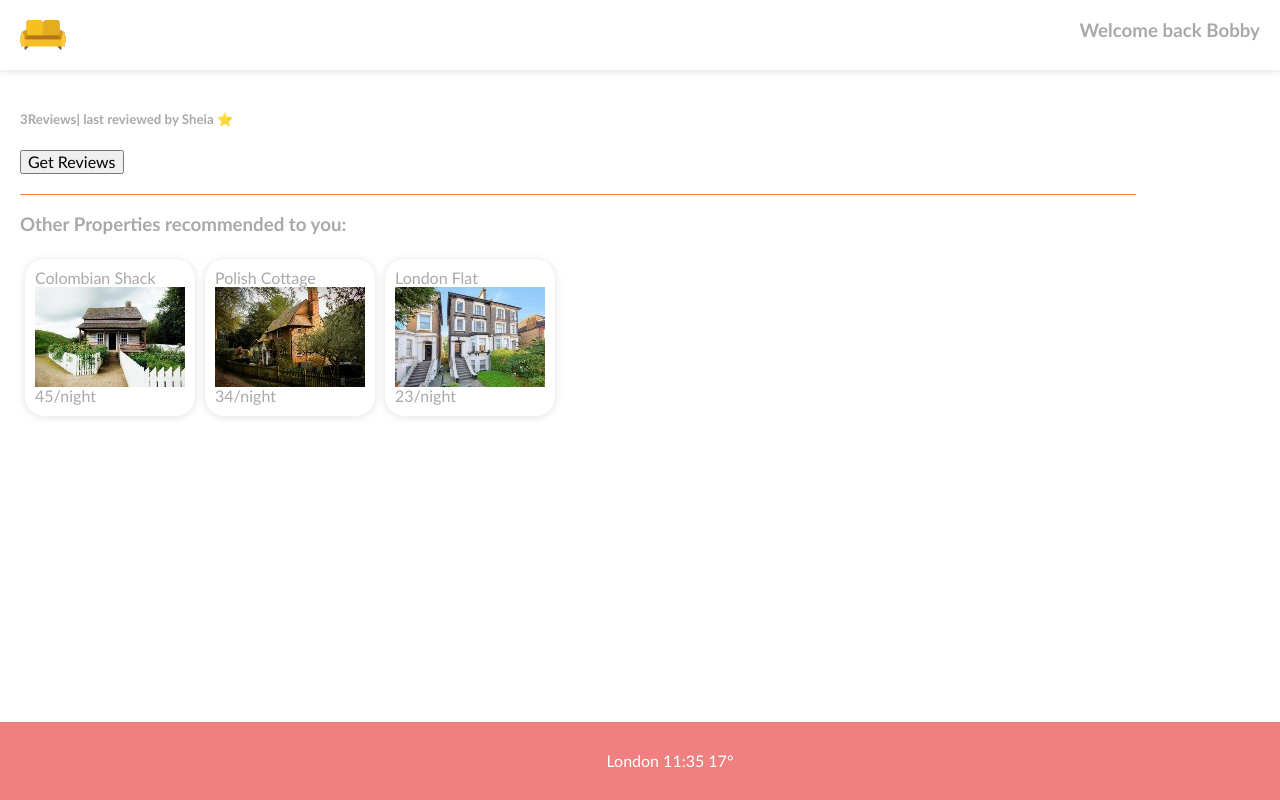
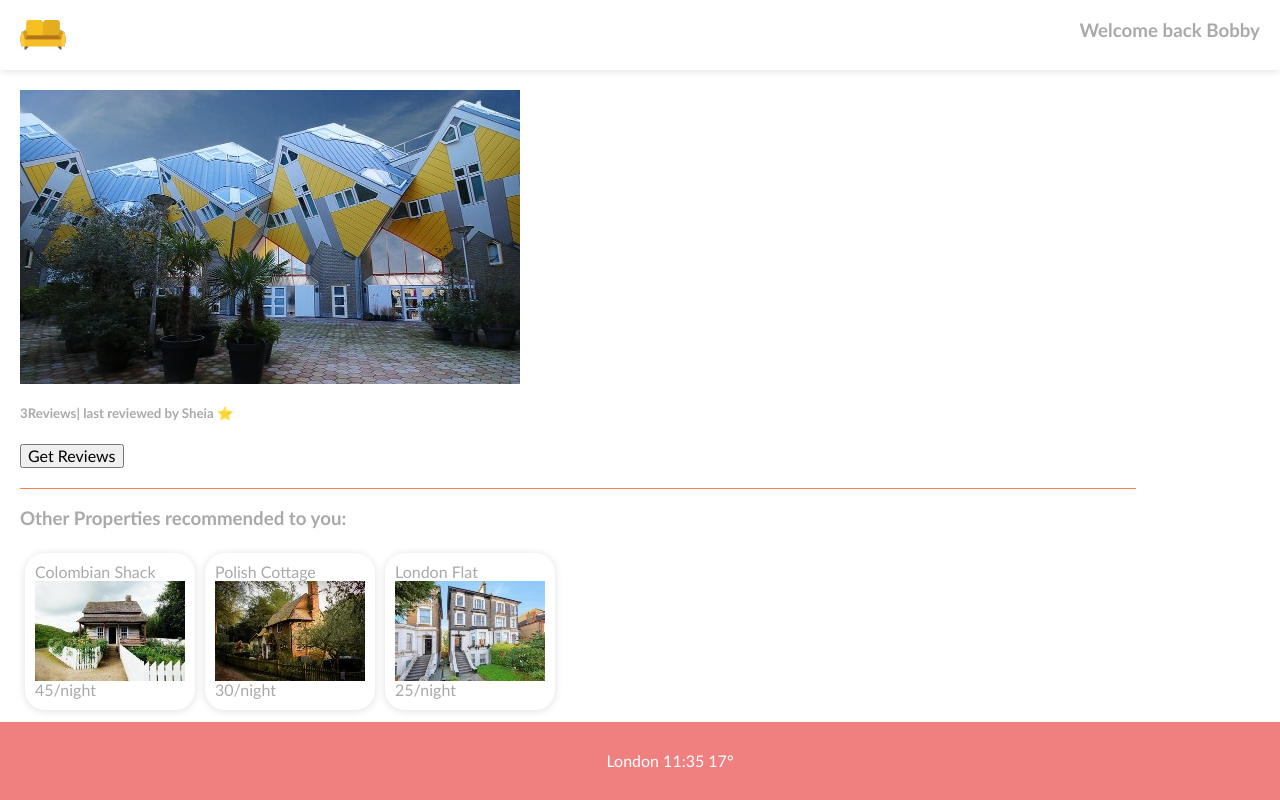
Before and after one commit to NeoPhetoane/NEOPHE376_BCL2401_GroupE_NeoPhetoane_DJS09, a website built with webpack: page index.html in a window 1280 px wide. Built offline with nearby package versions, Linux system fonts and the light colour scheme.

Commit message:
Interface and Class Exercise: Another interface called Property is added and used within the class for displaying the main image.

```diff
--- a/index.html
+++ b/index.html
@@ -11,6 +11,7 @@
             </h3>
        </div>
        <div class="container">
+        <div class="main-image"></div>
          <h5 id="reviews"></h5>
          <button> Get Reviews </button>
          <div class="reviews"></div>
--- a/index.ts
+++ b/index.ts
@@ -52,20 +52,24 @@ const you = {
   stayedAt: ["florida-home", "oman-flat", "tokyo-bungalow"],
 };
 
-//Properties
-const properties: {
+//Interface Property
+interface Property {
   image: string;
   title: string;
-  price: number;
+  price: Price;
   location: {
     firstLine: string;
     city: string;
-    code: number;
+    code: number | string;
     country: Country;
   };
   contact: [number, string];
   isAvailable: boolean;
-}[] = [
+}
+
+//Properties
+
+const properties: Property[] = [ //Interface
   {
     image: "images/colombia-property.jpg",
     title: "Colombian Shack",
@@ -82,7 +86,7 @@ const properties: {
   {
     image: "images/poland-property.jpg",
     title: "Polish Cottage",
-    price: 34,
+    price: 30,
     location: {
       firstLine: "no 23",
       city: "Gdansk",
@@ -95,7 +99,7 @@ const properties: {
   {
     image: "images/london-property.jpg",
     title: "London Flat",
-    price: 23,
+    price: 25,
     location: {
       firstLine: "flat 15",
       city: "London",
@@ -155,16 +159,31 @@ function addReviews(array: Review[]): void {
 
 button.addEventListener("click", () => addReviews(reviews));
 
-
 //Class practice
 
 class MainProperty {
-    src: string
-    title: string
-    reviews: Review[]
-    constructor(src, title, reviews) {
-        this.src = src
-        this.title = title
-        this.reviews = reviews
-    }
+  src: string;
+  title: string;
+  reviews: Review[];
+  constructor(src, title, reviews) {
+    this.src = src;
+    this.title = title;
+    this.reviews = reviews;
+  }
 }
+
+let yourMainProperty = new MainProperty(
+    'images/italian-property.jpg',
+    'Italian House',
+    [{
+        name: 'Olive',
+        stars: 5,
+        loyaltyUser: LoyaltyUser.GOLD_USER,
+        date: '12-04-2021'
+    }] )
+
+
+const mainImageContainer = document.querySelector(".main-image");
+const image = document.createElement("img");
+image.setAttribute("src", yourMainProperty.src);
+mainImageContainer.appendChild(image);
```
Also changed, not shown: images/italian-property.jpg (added).
